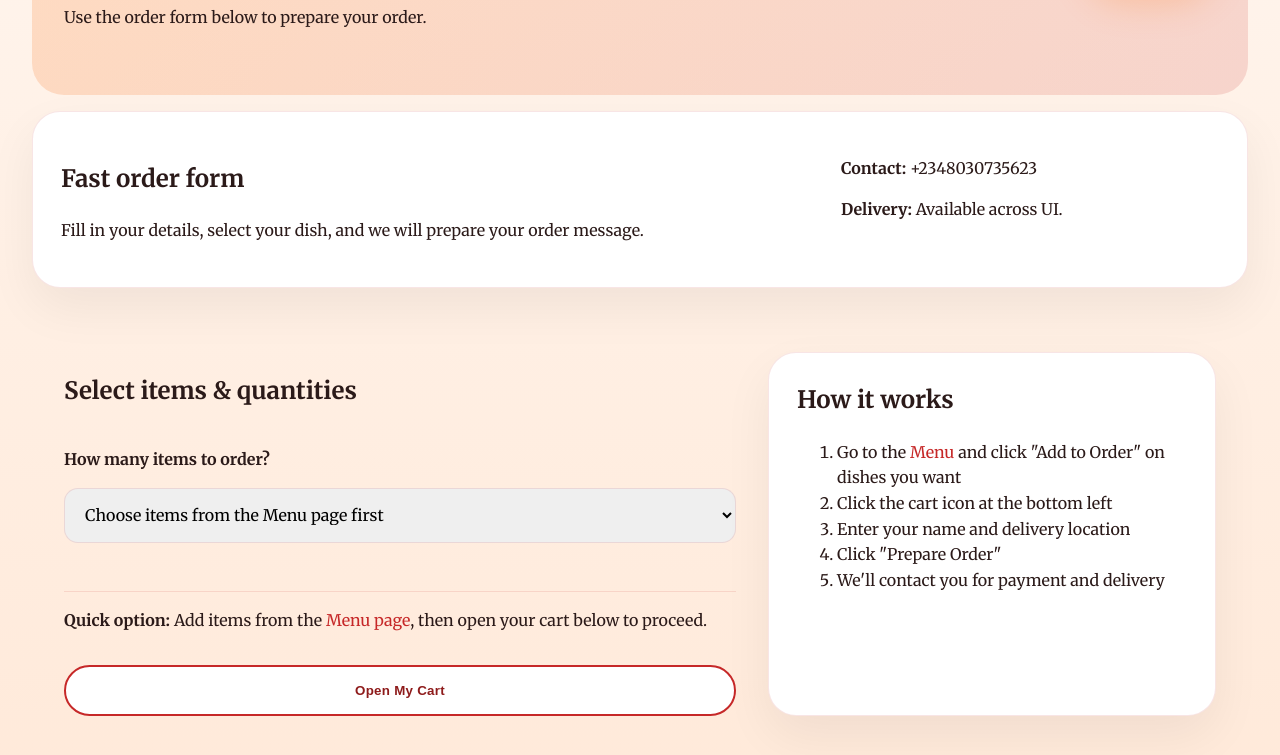
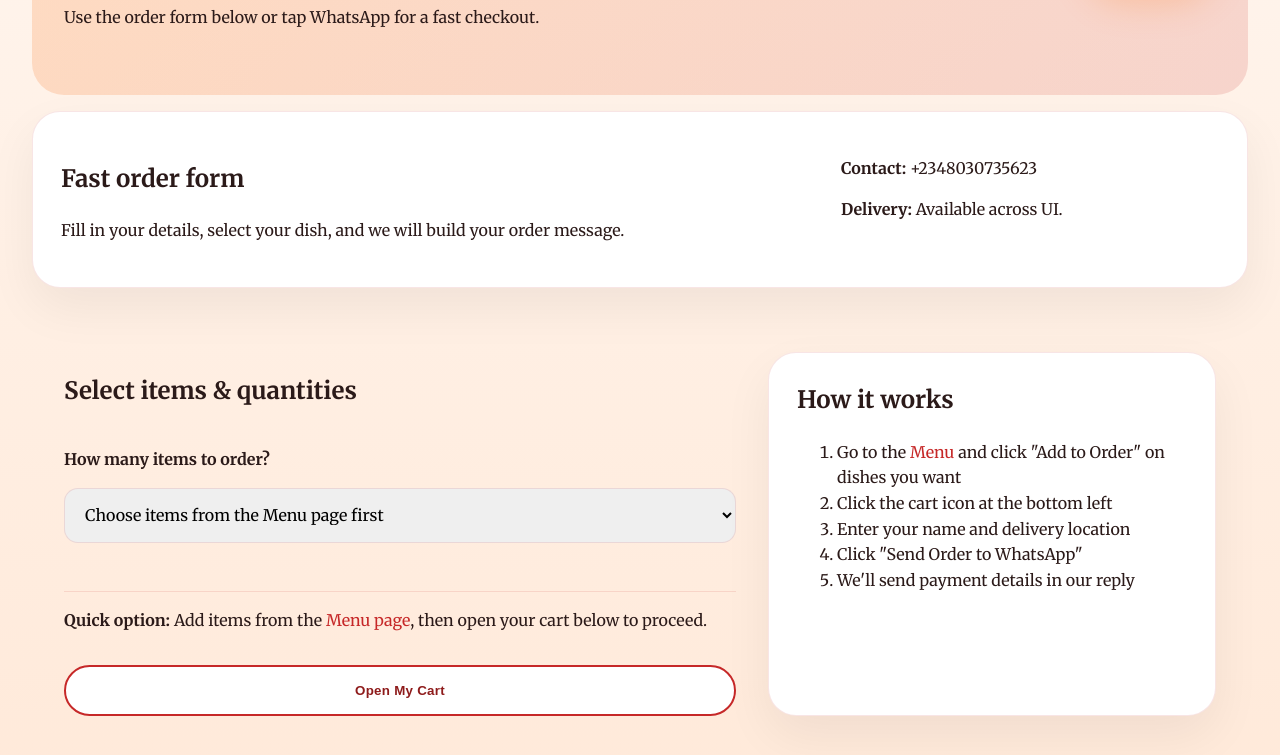
Before and after one commit to GhostAssa/five-loaves-two-fish-site, a plain HTML site: page order.html in a window 1280 px wide. Shown: the part 313-1068 px from the top of the page. Drawn offline with nearby package versions, Linux system fonts and the light colour scheme.

Commit message:
Restore WhatsApp order functionality - redirect to WhatsApp after placing order

```diff
--- a/cart.js
+++ b/cart.js
@@ -209,11 +209,8 @@ function submitOrder() {
 
   const message = `Hello, Five Loaves and Two Fish.\nMy order is:\n${orderList}\n\nMy location is ${location}\nMy phone number is ${phone}\nTotal amount is ₦${total}\n\nCan I have your account details?`;
 
-  alert(`Order prepared! Please contact us at +2348030735623 with this message:\n\n${message}`);
-
-  // Removed WhatsApp opening as per user request
-  // const encoded = encodeURIComponent(message);
-  // window.open(`https://wa.me/2348030735623?text=${encoded}`, '_blank');
+  const encoded = encodeURIComponent(message);
+  window.open(`https://wa.me/2348030735623?text=${encoded}`, '_blank');
 
   clearCart();
   closeCart();
--- a/order.html
+++ b/order.html
@@ -30,7 +30,7 @@
       <div>
         <span class="eyebrow">Order & Delivery</span>
         <h1>Place your order and get delivery from Idia Hall.</h1>
-        <p>Use the order form below to prepare your order.</p>
+        <p>Use the order form below or tap WhatsApp for a fast checkout.</p>
       </div>
       <a class="btn btn-primary" href="menu.html">Go to Menu</a>
     </section>
@@ -38,7 +38,7 @@
     <section class="form-banner">
       <div>
         <h2>Fast order form</h2>
-        <p>Fill in your details, select your dish, and we will prepare your order message.</p>
+        <p>Fill in your details, select your dish, and we will build your order message.</p>
       </div>
       <div>
         <p><strong>Contact:</strong> +2348030735623</p>
@@ -73,8 +73,8 @@
           <li>Go to the <a href="menu.html" style="color: var(--accent);">Menu</a> and click "Add to Order" on dishes you want</li>
           <li>Click the cart icon at the bottom left</li>
           <li>Enter your name and delivery location</li>
-          <li>Click "Prepare Order"</li>
-          <li>We'll contact you for payment and delivery</li>
+          <li>Click "Send Order to WhatsApp"</li>
+          <li>We'll send payment details in our reply</li>
         </ol>
       </aside>
     </section>
@@ -107,7 +107,7 @@
         <input id="orderPhone" type="tel" placeholder="+2348030xxxxxx" />
         <label for="orderLocation">Delivery Location</label>
         <input id="orderLocation" type="text" placeholder="Idia Hall, University of Ibadan" value="Idia Hall, University of Ibadan" />
-        <button class="btn btn-primary" onclick="submitOrder()">Prepare Order</button>
+        <button class="btn btn-primary" onclick="submitOrder()">Send Order to WhatsApp</button>
         <button class="btn btn-secondary" onclick="closeCart()">Continue Shopping</button>
       </div>
     </div>
```
